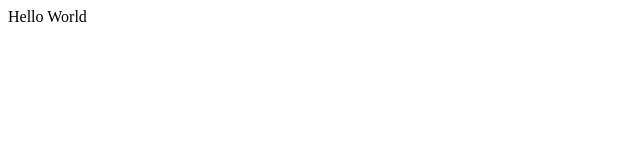
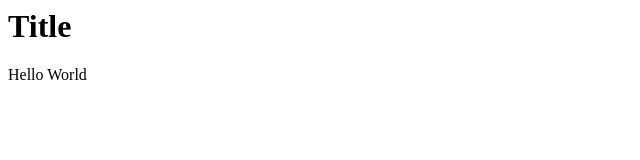
Before and after one commit to dragana-petrusevski/firstGitProject, a plain HTML site: page index.html in a window 1280 px wide. Shown: the whole page, without its empty margins (0-640 px from the left). Drawn offline with Linux system fonts and the light colour scheme.

Commit message:
styles h1 tags

```diff
--- a/index.html
+++ b/index.html
@@ -1 +1,2 @@
+<h1>Title</h1>
 <p>Hello World</p>
--- /dev/null
+++ b/style.css
@@ -0,0 +1,3 @@
+h1 {
+  color: blue;
+}
```
